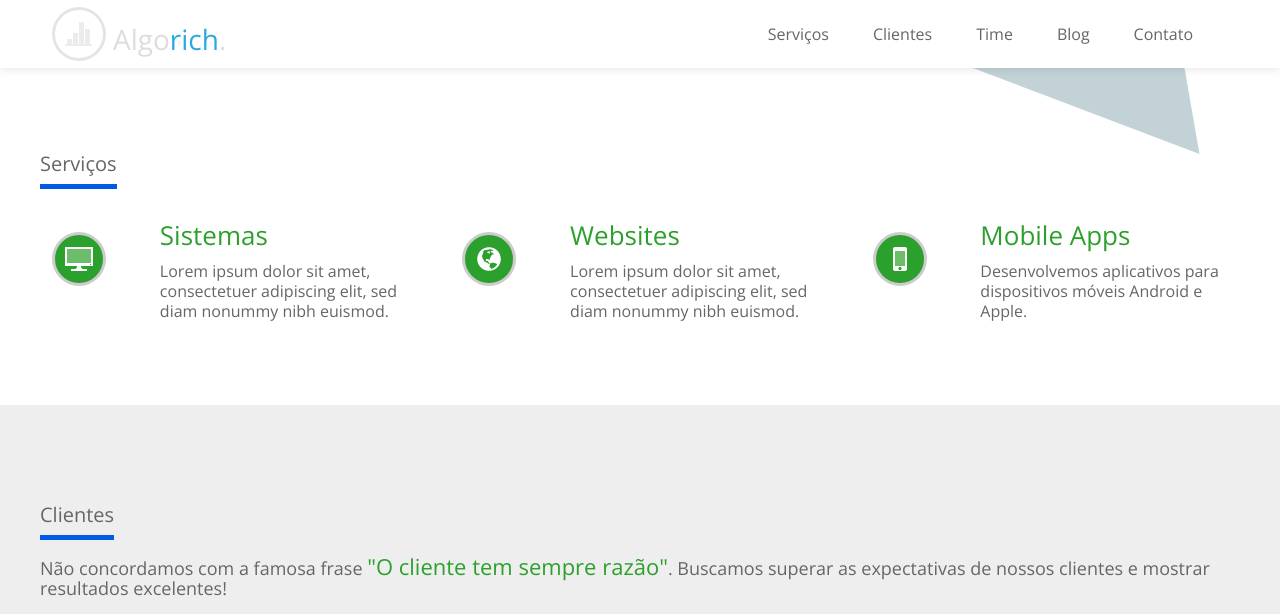
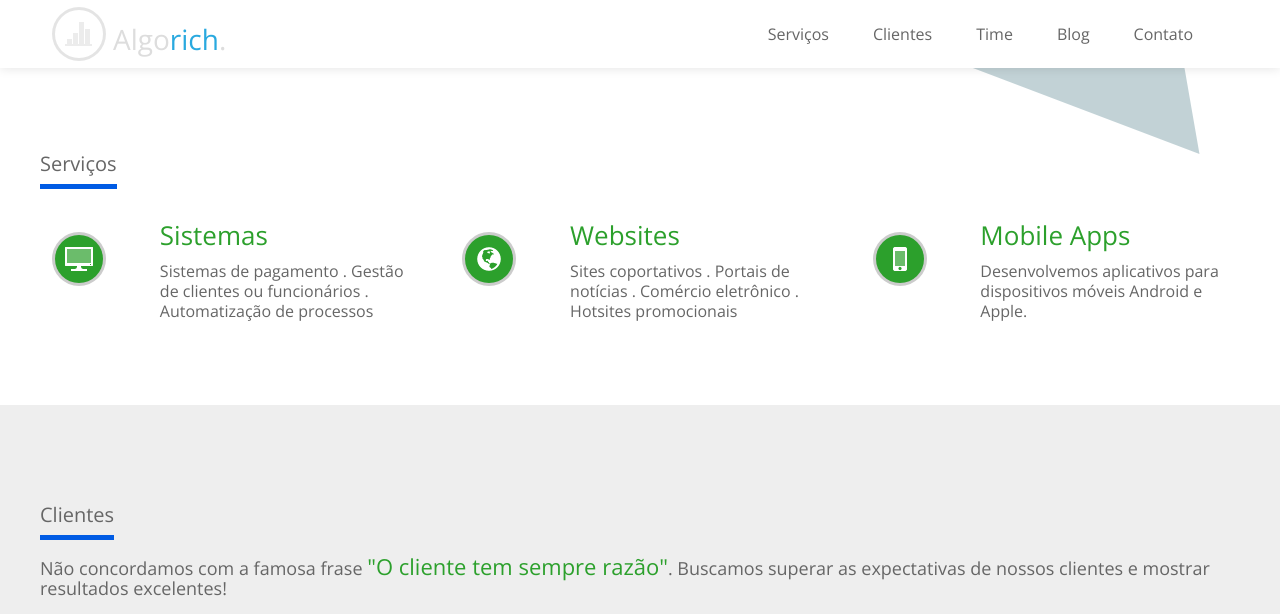
Before and after one commit to algorich/site2.0, a Jekyll site: the page built from index.html, in a window 1280 px wide and 900 px high, scrolled down 511 px, cut to the strip 0-614 px from the top of the window. Built offline with Jekyll 4.4.1, drawn with Linux system fonts in a browser that asks for light colours; some web fonts are replaced.

Commit message:
textos dos serviços

```diff
--- a/index.html
+++ b/index.html
@@ -27,7 +27,7 @@ description: HE:labs é uma empresa pioneira em desenvolvimento de sistemas web,
             <i class="ico-display ico-white circle-color-full"></i>
             <div class="icons-box-vert-info">
               <h3>Sistemas</h3>
-              <p>Lorem ipsum dolor sit amet, consectetuer adipiscing elit, sed diam nonummy nibh euismod.</p>
+              <p>Sistemas de pagamento . Gestão de clientes ou funcionários . Automatização de processos</p>
             </div>
             <div class="clear"></div>
           </div>
@@ -40,7 +40,7 @@ description: HE:labs é uma empresa pioneira em desenvolvimento de sistemas web,
             <i class="ico-globe  ico-white circle-color-full"></i>
             <div class="icons-box-vert-info">
               <h3>Websites</h3>
-              <p>Lorem ipsum dolor sit amet, consectetuer adipiscing elit, sed diam nonummy nibh euismod.</p>
+              <p>Sites coportativos . Portais de notícias . Comércio eletrônico . Hotsites promocionais</p>
             </div>
             <div class="clear"></div>
           </div>
```
